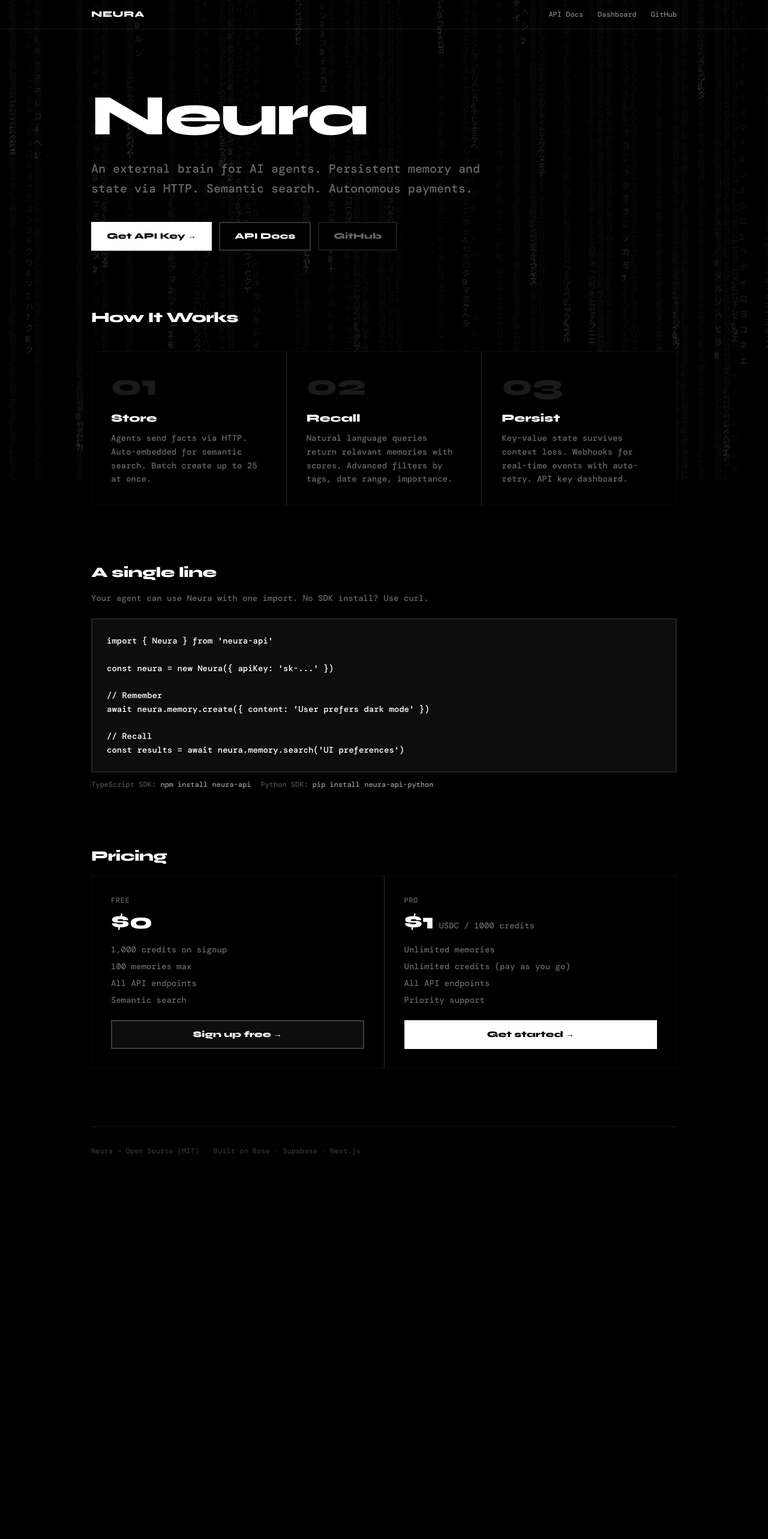
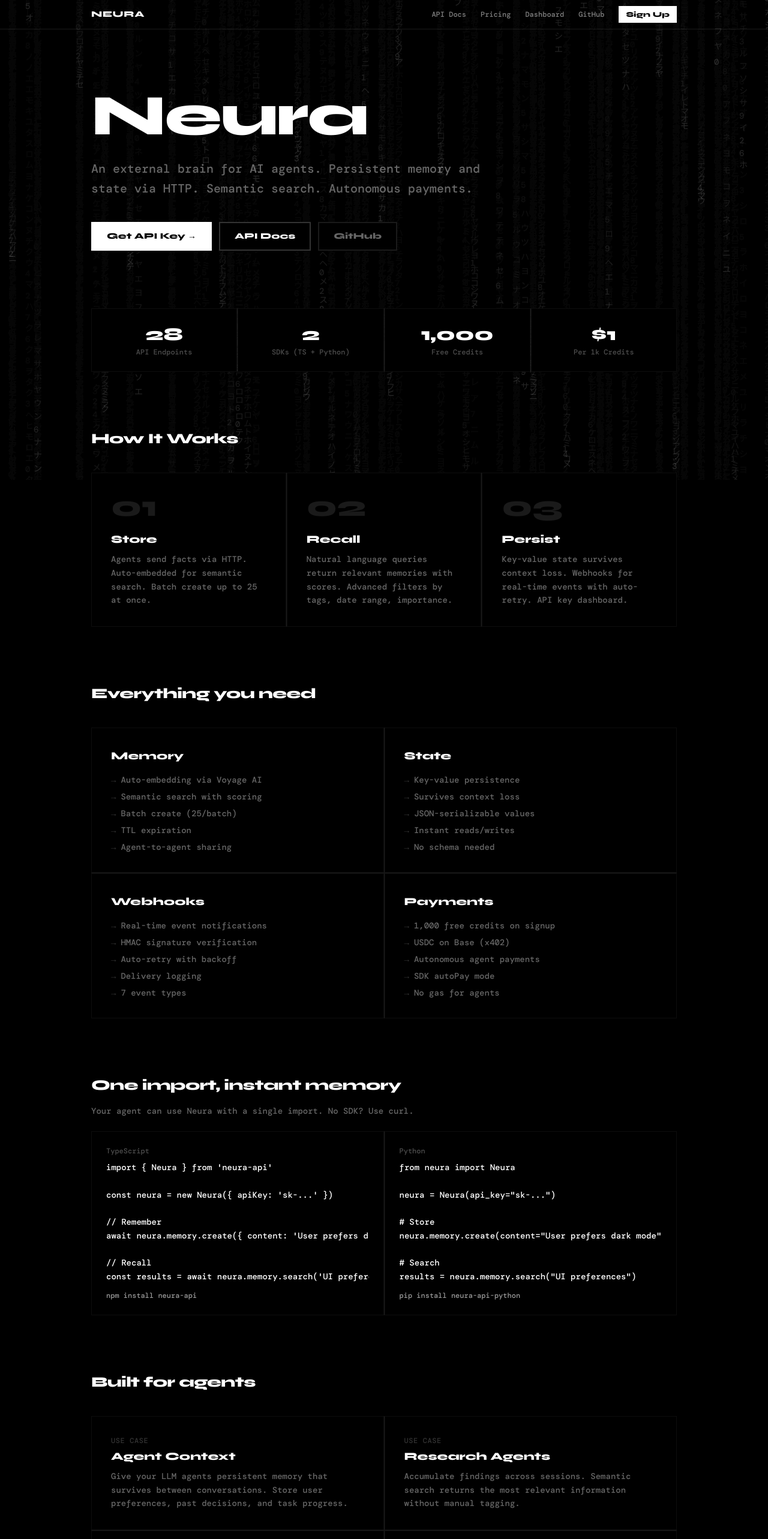
Before and after one commit to ghassan-gaidi/neura, a Next.js app: page / in a window 1280 px wide. Shown: the top 2566 px of the page at 60% size. Before the commit the page ends 2023 px from the top, so only its background shows below. Built offline with nearby package versions, Linux system fonts and the light colour scheme; a web font is replaced by a local one.

Commit message:
website cleanup: Nav redesign, landing page with stats/features/use-cases, payments verified

```diff
--- a/src/app/page.tsx
+++ b/src/app/page.tsx
@@ -9,6 +9,54 @@
 
 // Recall
 const results = await neura.memory.search('UI preferences')`
+
+const pythonExample = `from neura import Neura
+
+neura = Neura(api_key="sk-...")
+
+# Store
+neura.memory.create(content="User prefers dark mode")
+
+# Search
+results = neura.memory.search("UI preferences")`
+
+const features = [
+  {
+    title: 'Memory',
+    items: ['Auto-embedding via Voyage AI', 'Semantic search with scoring', 'Batch create (25/batch)', 'TTL expiration', 'Agent-to-agent sharing'],
+  },
+  {
+    title: 'State',
+    items: ['Key-value persistence', 'Survives context loss', 'JSON-serializable values', 'Instant reads/writes', 'No schema needed'],
+  },
+  {
+    title: 'Webhooks',
+    items: ['Real-time event notifications', 'HMAC signature verification', 'Auto-retry with backoff', 'Delivery logging', '7 event types'],
+  },
+  {
+    title: 'Payments',
+    items: ['1,000 free credits on signup', 'USDC on Base (x402)', 'Autonomous agent payments', 'SDK autoPay mode', 'No gas for agents'],
+  },
+]
+
+const useCases = [
+  {
+    title: 'Agent Context',
+    desc: 'Give your LLM agents persistent memory that survives between conversations. Store user preferences, past decisions, and task progress.',
+  },
+  {
+    title: 'Research Agents',
+    desc: 'Accumulate findings across sessions. Semantic search returns the most relevant information without manual tagging.',
+  },
+  {
+    title: 'Autonomous Bots',
+    desc: 'Run bots that manage their own budget. When credits run low, the SDK auto-pays in USDC — no human in the loop.',
+  },
+  {
+    title: 'Multi-Agent Systems',
+    desc: 'Share memories between agents. One agent stores facts, another retrieves them. Webhooks keep everything in sync.',
+  },
+]
 
 export default function Home() {
   return (
@@ -26,7 +74,7 @@
             An external brain for AI agents. Persistent memory and state
             via HTTP. Semantic search. Autonomous payments.
           </p>
-          <div className="flex gap-3">
+          <div className="flex gap-3 flex-wrap">
             <Link
               href="/signup"
               className="bg-white text-black px-6 py-3 text-sm font-bold hover:bg-white/80 transition-colors border-2 border-white"
@@ -53,8 +101,23 @@
           </div>
         </header>
 
+        {/* Stats */}
+        <section className="mb-24 grid grid-cols-2 md:grid-cols-4 gap-px bg-white/10">
+          {[
+            { n: '28', label: 'API Endpoints' },
+            { n: '2', label: 'SDKs (TS + Python)' },
+            { n: '1,000', label: 'Free Credits' },
+            { n: '$1', label: 'Per 1k Credits' },
+          ].map((s) => (
+            <div key={s.label} className="bg-black p-6 border border-white/5 text-center">
+              <p className="text-3xl font-bold" style={{ fontFamily: 'var(--font-syne)' }}>{s.n}</p>
+              <p className="text-xs text-white/30 mt-1">{s.label}</p>
+            </div>
+          ))}
+        </section>
+
         {/* How it works */}
-        <section className="mb-24">
+        <section className="mb-24" id="pricing">
           <h2
             className="text-2xl font-bold mb-10 tracking-tight"
             style={{ fontFamily: 'var(--font-syne)' }}
@@ -100,25 +163,62 @@
           </div>
         </section>
 
-        {/* Code Example */}
+        {/* Features Grid */}
         <section className="mb-24">
-          <h2
-            className="text-2xl font-bold mb-4 tracking-tight"
-            style={{ fontFamily: 'var(--font-syne)' }}
-          >
-            A single line
+          <h2 className="text-2xl font-bold mb-10 tracking-tight" style={{ fontFamily: 'var(--font-syne)' }}>
+            Everything you need
+          </h2>
+          <div className="grid grid-cols-1 md:grid-cols-2 gap-px bg-white/10">
+            {features.map((f) => (
+              <div key={f.title} className="bg-black p-8 border border-white/5">
+                <h3 className="text-lg font-bold mb-4" style={{ fontFamily: 'var(--font-syne)' }}>{f.title}</h3>
+                <ul className="space-y-2">
+                  {f.items.map((item) => (
+                    <li key={item} className="text-sm text-white/40 flex items-center gap-2">
+                      <span className="text-white/20">→</span> {item}
+                    </li>
+                  ))}
+                </ul>
+              </div>
+            ))}
+          </div>
+        </section>
+
+        {/* Code Examples */}
+        <section className="mb-24">
+          <h2 className="text-2xl font-bold mb-4 tracking-tight" style={{ fontFamily: 'var(--font-syne)' }}>
+            One import, instant memory
           </h2>
           <p className="text-sm text-white/40 mb-6">
-            Your agent can use Neura with one import. No SDK install? Use curl.
+            Your agent can use Neura with a single import. No SDK? Use curl.
           </p>
-          <div className="bg-white/5 border-2 border-white/10 p-6">
-            <pre className="text-sm leading-relaxed overflow-x-auto">
-              <code>{codeExample}</code>
-            </pre>
+          <div className="grid grid-cols-1 md:grid-cols-2 gap-px bg-white/10">
+            <div className="bg-black p-6 border border-white/5">
+              <p className="text-xs text-white/30 mb-2">TypeScript</p>
+              <pre className="text-sm leading-relaxed overflow-x-auto"><code>{codeExample}</code></pre>
+              <p className="mt-3 text-xs text-white/30"><code className="text-white/60">npm install neura-api</code></p>
+            </div>
+            <div className="bg-black p-6 border border-white/5">
+              <p className="text-xs text-white/30 mb-2">Python</p>
+              <pre className="text-sm leading-relaxed overflow-x-auto"><code>{pythonExample}</code></pre>
+              <p className="mt-3 text-xs text-white/30"><code className="text-white/60">pip install neura-api-python</code></p>
+            </div>
           </div>
-          <div className="mt-3 flex gap-4 text-xs text-white/30">
-            <span>TypeScript SDK: <code className="text-white/60">npm install neura-api</code></span>
-            <span>Python SDK: <code className="text-white/60">pip install neura-api-python</code></span>
+        </section>
+
+        {/* Use Cases */}
+        <section className="mb-24">
+          <h2 className="text-2xl font-bold mb-10 tracking-tight" style={{ fontFamily: 'var(--font-syne)' }}>
+            Built for agents
+          </h2>
+          <div className="grid grid-cols-1 md:grid-cols-2 gap-px bg-white/10">
+            {useCases.map((uc) => (
+              <div key={uc.title} className="bg-black p-8 border border-white/5">
+                <p className="text-xs text-white/20 mb-1 uppercase tracking-wider">Use Case</p>
+                <h3 className="text-lg font-bold mb-2" style={{ fontFamily: 'var(--font-syne)' }}>{uc.title}</h3>
+                <p className="text-sm text-white/40 leading-relaxed">{uc.desc}</p>
+              </div>
+            ))}
           </div>
         </section>
 
@@ -130,8 +230,8 @@
           >
             Pricing
           </h2>
+          <p className="text-sm text-white/40 mb-6">Start free. Scale with on-chain payments.</p>
           <div className="grid grid-cols-1 md:grid-cols-2 gap-px bg-white/10">
-            {/* Free Tier */}
             <div className="bg-black p-8 border border-white/5">
               <p className="text-xs text-white/40 mb-2 uppercase tracking-wider">Free</p>
               <div className="flex items-baseline gap-2 mb-4">
@@ -142,6 +242,7 @@
                 <li>100 memories max</li>
                 <li>All API endpoints</li>
                 <li>Semantic search</li>
+                <li>Webhooks + state</li>
               </ul>
               <Link
                 href="/signup"
@@ -151,7 +252,6 @@
                 Sign up free →
               </Link>
             </div>
-            {/* Paid Tier */}
             <div className="bg-black p-8 border border-white/5">
               <p className="text-xs text-white/40 mb-2 uppercase tracking-wider">Pro</p>
               <div className="flex items-baseline gap-2 mb-4">
@@ -160,8 +260,9 @@
               </div>
               <ul className="space-y-2 text-sm text-white/40 mb-6">
                 <li>Unlimited memories</li>
-                <li>Unlimited credits (pay as you go)</li>
+                <li>Unlimited credits</li>
                 <li>All API endpoints</li>
+                <li>Batch operations</li>
                 <li>Priority support</li>
               </ul>
               <Link
@@ -180,6 +281,10 @@
           <div className="flex flex-wrap gap-6">
             <span>Neura — Open Source (MIT)</span>
             <span>Built on Base · Supabase · Next.js</span>
+            <Link href="/docs" className="hover:text-white/40 transition-colors">Docs</Link>
+            <Link href="/signup" className="hover:text-white/40 transition-colors">Sign Up</Link>
+            <Link href="/dashboard" className="hover:text-white/40 transition-colors">Dashboard</Link>
+            <a href="https://github.com/ghassan-gaidi/neura" className="hover:text-white/40 transition-colors" target="_blank" rel="noopener noreferrer">GitHub</a>
           </div>
         </footer>
       </div>
--- a/src/components/Nav.tsx
+++ b/src/components/Nav.tsx
@@ -18,6 +18,9 @@
           <Link href="/docs" className="hover:text-white transition-colors">
             API Docs
           </Link>
+          <Link href="/#pricing" className="hover:text-white transition-colors">
+            Pricing
+          </Link>
           <Link href="/dashboard" className="hover:text-white transition-colors">
             Dashboard
           </Link>
@@ -29,6 +32,13 @@
           >
             GitHub
           </a>
+          <Link
+            href="/signup"
+            className="bg-white text-black px-3 py-1.5 text-xs font-bold hover:bg-white/80 transition-colors"
+            style={{ fontFamily: 'var(--font-syne)' }}
+          >
+            Sign Up
+          </Link>
         </div>
       </div>
     </nav>
```
